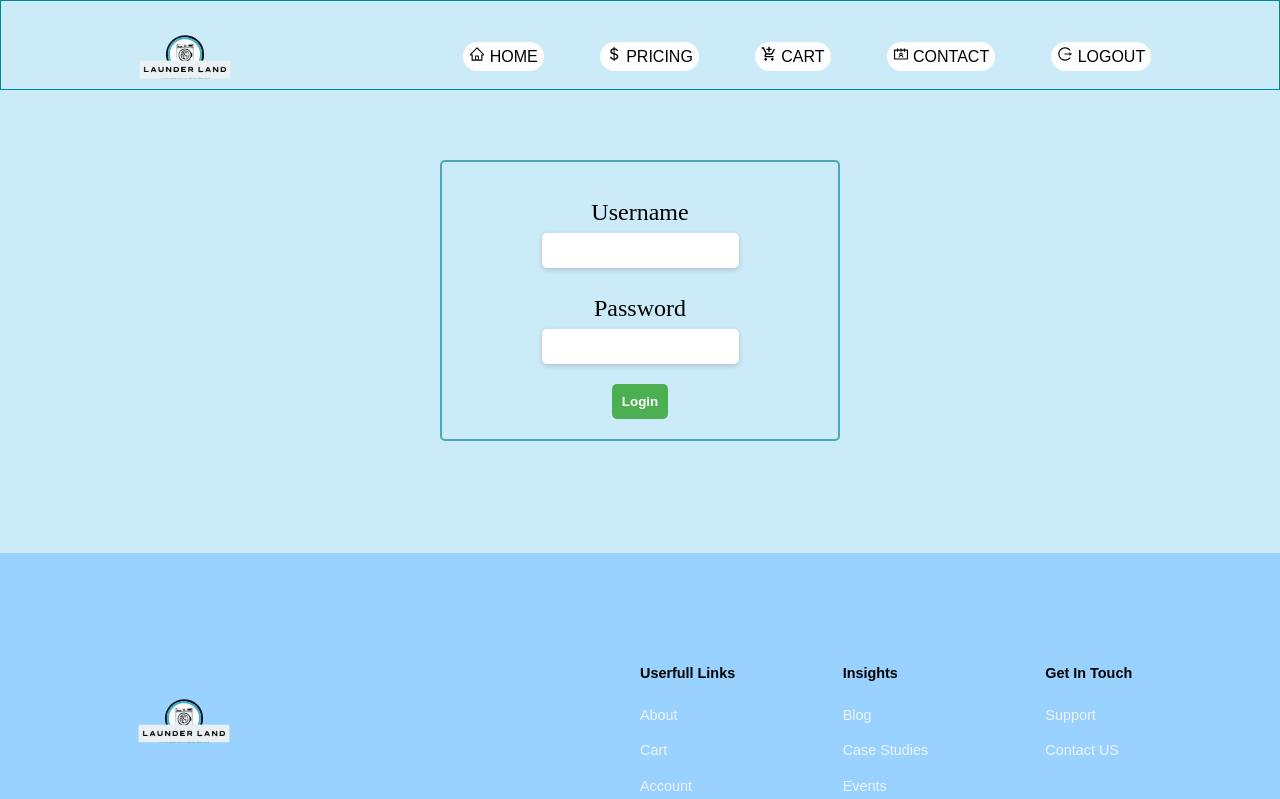
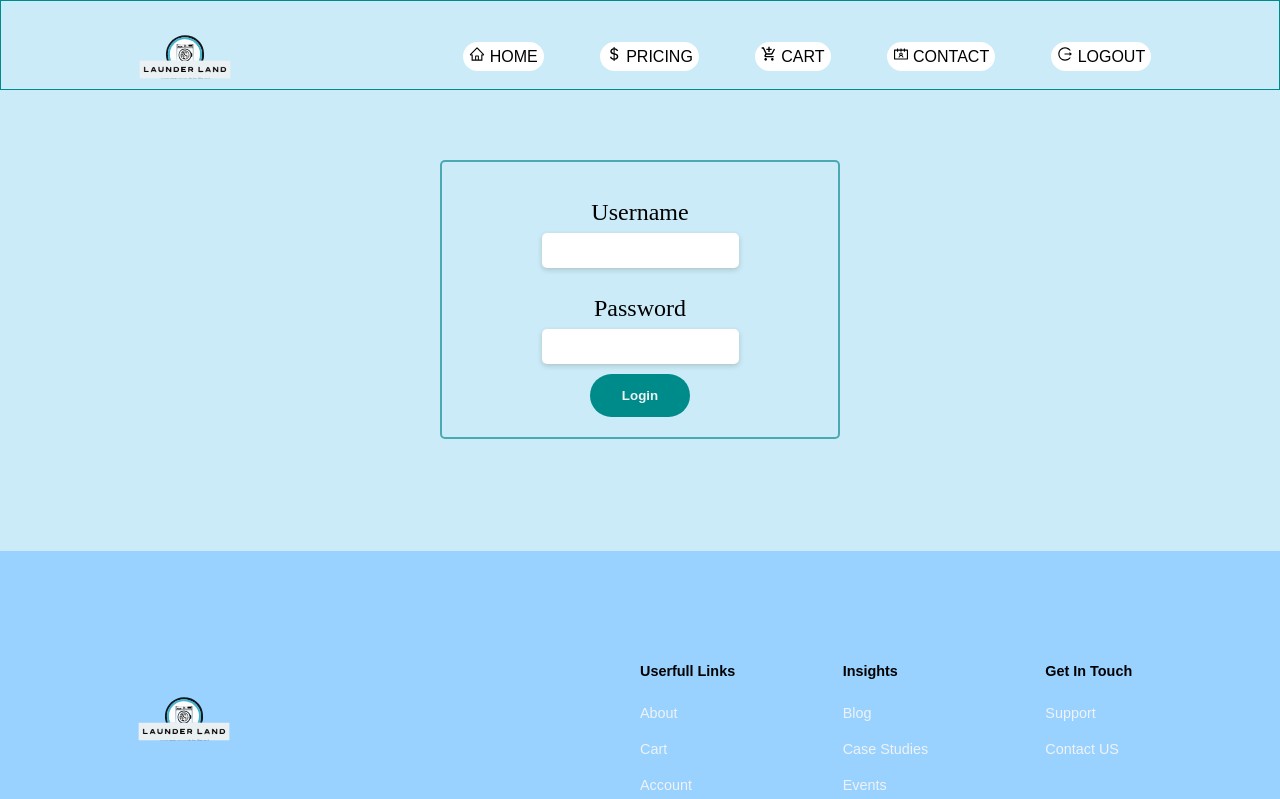
Before and after one commit to Thafsal/launder_land, a React (Create React App) app: page /UserLogin in a window 1280 px wide. Shown: the top 799 px of the page. Built offline with nearby package versions, Linux system fonts and the light colour scheme; no server answers.

Commit message:
edited login button

```diff
--- a/src/components/UserLogin/UserLogin.jsx
+++ b/src/components/UserLogin/UserLogin.jsx
@@ -27,7 +27,7 @@
           value={password}
           onChange={(e) => setPassword(e.target.value)}
         />
-        <button type="submit">Login</button>
+        <button className='btn btn-sm' type="submit">Login</button>
       </form>
     </div>
   );
```
